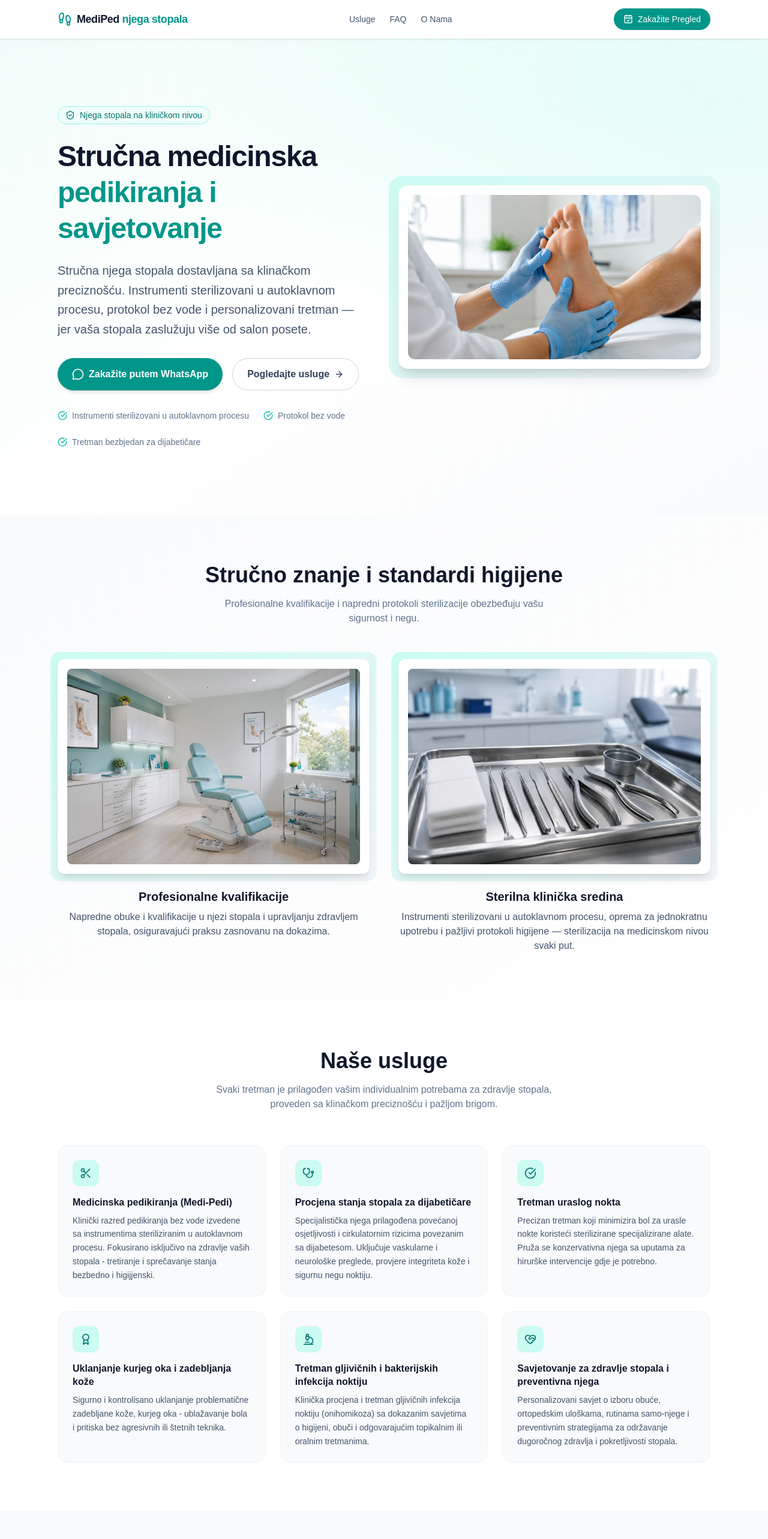
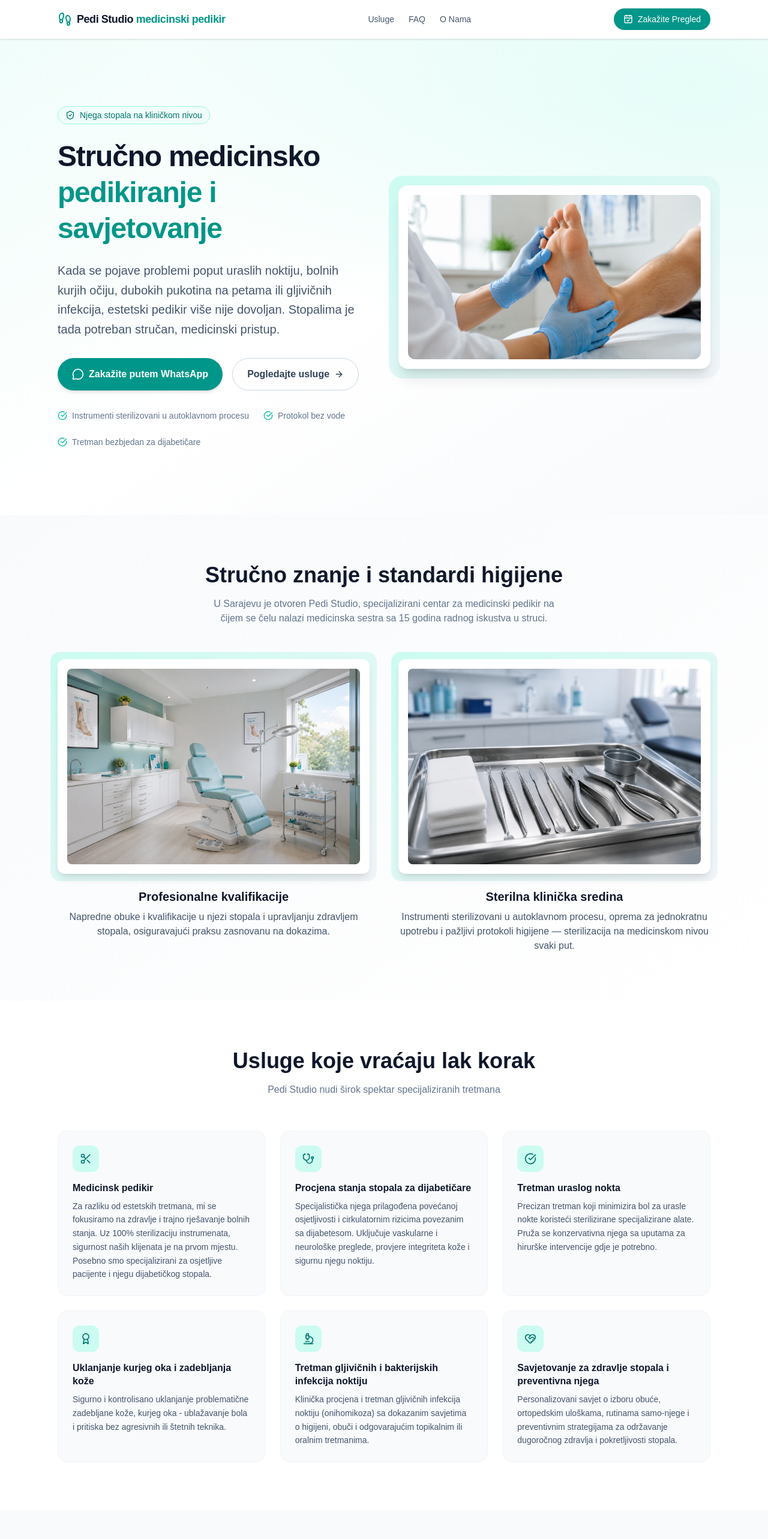
Before and after one commit to harsul/medical-pedicure, a Next.js app: page /medical-pedicure/ in a window 1280 px wide. Shown: the top 2566 px of the page at 60% size. Built offline with nearby package versions, Linux system fonts and the light colour scheme.

Commit message:
feat: update branding and content across multiple sections for Pedi Studio

```diff
--- a/src/app/layout.tsx
+++ b/src/app/layout.tsx
@@ -13,7 +13,7 @@ const geistMono = Geist_Mono({
 });
 
 export const metadata: Metadata = {
-  title: "Medi Ped njega stopala",
+  title: "Pedi Studio",
   description: "Profesionalni medicinski pedikir i njega stopala u Sarajevu. Pružamo vrhunsku negu stopala i tretmane za zdravlje vaših nogu.",
 };
 
--- a/src/components/AboutSection.tsx
+++ b/src/components/AboutSection.tsx
@@ -2,12 +2,8 @@ import { BadgeCheck, ShieldCheck, Footprints, MapPin, Clock, Phone } from "lucid
 
 export const ABOUT_CONTENT = {
   aboutHeading: "O Nama",
-  aboutParagraph1:
-    "Specijalizirana praksa za zdravlje stopala posvećena pružanju klinačke izvrsnosti na svakom pregledu. Naš praktičar ima napredne kvalifikacije u njezi stopala i donosi iskrenu posvećenost tretmanu zasnovanom na dokazima i usmerenom na pacijenta.",
-  aboutParagraph2:
-    "Verujemo da su zdrava stopala fundamentalna za kvalitet života - i da svako zaslužuje pristup istom standardu njege, bilo da upravlja složenim stanjem poput dijabetesa ili jednostavno održavajući zdravlje stopala iz dana u dan.",
-  aboutParagraph3:
-    "Svaki detalj - od sterilnosti naših instrumenata do tempa vašeg pregleda - je osmišljen sa vašom udobnošću, sigurnošću i dugoročnim zdravljem stopala na umu. Naša misija je da redefinišemo šta znači brinuti o stopalima, pružajući iskustvo koje je jednako stručno koliko i brižno.",
+  aboutParagraph1:"Zakažite svoj termin na vrijeme i priuštite svojim stopalima njegu kakvu zaslužuju. Jer zdrav korak je lak korak!",
+  aboutParagraph2:"Pedi Studio je specijalizirani centar za medicinski pedikir na čijem se čelu nalazi medicinska sestra sa 15 godina radnog iskustva u struci.",
   badge1: "Potpuno osiguran i opremljen na klinačkim standardima",
   badge2: "Instrumenti sterilizovani u autoklavnom procesu - svaki put",
   badge3: "Specijalizirana njega za sve zdravstvene probleme stopala",
@@ -19,8 +15,7 @@ export const ABOUT_CONTENT = {
   locationMapsUrl:
     "https://www.google.com/maps/search/Srdjana+Aleksica+14+Otoka+Sarajevo+Bosna+i+Hercegovina",
   hoursLabel: "Radno Vrijeme",
-  hoursWeekdays: "Pon-Pet: 18:00 - 21:00",
-  hoursSaturday: "Sub: 09:00 - 12:00",
+  hoursWeekdays: "Pon-Sub: 08:00 - 20:00",
   hoursSunday: "Ned: Zatvoreno",
   contactLabel: "Kontakt",
   phone: "+387 61 566 787",
@@ -38,7 +33,6 @@ export default function AboutSection() {
             </h2>
             <p className="text-slate-600 leading-relaxed mb-4">{c.aboutParagraph1}</p>
             <p className="text-slate-600 leading-relaxed mb-4">{c.aboutParagraph2}</p>
-            <p className="text-slate-600 leading-relaxed">{c.aboutParagraph3}</p>
             <div className="mt-8 space-y-3">
               <div className="flex items-center gap-3">
                 <BadgeCheck className="w-5 h-5 text-teal-600 flex-shrink-0" />
@@ -87,8 +81,6 @@ export default function AboutSection() {
                   <p className="text-slate-600 text-sm">
                     {c.hoursWeekdays}
                     <br />
-                    {c.hoursSaturday}
-                    <br />
                     {c.hoursSunday}
                   </p>
                 </div>
--- a/src/components/CredentialsSection.tsx
+++ b/src/components/CredentialsSection.tsx
@@ -3,7 +3,7 @@ const BASE_PATH = process.env.NEXT_PUBLIC_BASE_PATH ?? "";
 export const CREDENTIALS_CONTENT = {
   heading: "Stručno znanje i standardi higijene",
   subheading:
-    "Profesionalne kvalifikacije i napredni protokoli sterilizacije obezbeđuju vašu sigurnost i negu.",
+    "U Sarajevu je otvoren Pedi Studio, specijalizirani centar za medicinski pedikir na čijem se čelu nalazi medicinska sestra sa 15 godina radnog iskustva u struci.",
   card1ImageSrc: "/ordination.png",
   card1ImageAlt: "Profesionalne kvalifikacije i sertifikati",
   card1Title: "Profesionalne kvalifikacije",
--- a/src/components/FaqSection.tsx
+++ b/src/components/FaqSection.tsx
@@ -9,10 +9,9 @@ export const FAQ_CONTENT = {
 export const faqs: { question: string; answer: string }[] = [
   {
     question:
-      "Koja je razlika između medicinskog pedikiranja i standardne salon pedikiranja?",
-    answer: `Medicinska pedikiranja - često nazvana Medi-Pedi, izvedena je od strane obučenog specijalista za zdravlje stopala u klinički okruženju, koristeći instrumente koji su sterilizovani u autoklavnom procesu između svakog pacijenta. Za razliku od standardne salon pedikiranja, naš tretman je bez vode: potapanje stopala u deljenu vodu se u potpunosti izbjegava, čime se eliminiše rizik od unakrsne kontaminacije i prenosivanja gljivica.
-
-Ne koristimo agresivno pilanje, oštre abrazivne peelingove ili prekomerno rezanje koje može oštetiti osjetljivu kožu i stvoriti prolazne točke za infekciju. Umjesto toga, koristimo precizne kirurške instrumente za tretiranje nokta, okružujućeg tkiva i kože na kontrolisani, dokazima potkrepljen način — sa fokusom isključivo na zdravstvene rezultate, a ne na estetski izgled.`,
+      "Zašto je medicinski pedikir drugačiji?",
+    answer: `Za razliku od klasičnih estetskih tretmana, medicinski pedikir u Pedi Studiju fokusiran je na zdravlje stopala i rješavanje konkretnih, bolnih stanja. Tretmani se izvode po najvišim higijenskim standardima, uz stopostotnu sterilizaciju instrumenata, što pruža maksimalnu sigurnost svim klijentima.
+Naš cilj nije samo privremeno sakriti problem, već ga trajno i bezbjedno riješiti. Zbog mog dugogodišnjeg iskustva u medicini, posebnu pažnju posvećujemo klijentima s osjetljivim problemima, poput dijabetičkog stopala, gdje svaka greška može biti opasna.`,
   },
   {
     question: "Da li je ovaj tretman bezbedan ako sam dijabetičar?",
--- a/src/components/HeroSection.tsx
+++ b/src/components/HeroSection.tsx
@@ -4,16 +4,15 @@ const BASE_PATH = process.env.NEXT_PUBLIC_BASE_PATH ?? "";
 
 export const HERO_CONTENT = {
   badgeText: "Njega stopala na kliničkom nivou",
-  headingLine1: "Stručna medicinska",
-  headingLine2: "pedikiranja i savjetovanje",
-  subheading:
-    "Stručna njega stopala dostavljana sa klinačkom preciznošću. Instrumenti sterilizovani u autoklavnom procesu, protokol bez vode i personalizovani tretman — jer vaša stopala zaslužuju više od salon posete.",
+  headingLine1: "Stručno medicinsko",
+  headingLine2: "pedikiranje i savjetovanje",
+  subheading:"Kada se pojave problemi poput uraslih noktiju, bolnih kurjih očiju, dubokih pukotina na petama ili gljivičnih infekcija, estetski pedikir više nije dovoljan. Stopalima je tada potreban stručan, medicinski pristup.",
   ctaWhatsapp: "Zakažite putem WhatsApp",
   ctaServices: "Pogledajte usluge",
   trustBadge1: "Instrumenti sterilizovani u autoklavnom procesu",
   trustBadge2: "Protokol bez vode",
   trustBadge3: "Tretman bezbjedan za dijabetičare",
-  whatsappUrl: "https://wa.me/[INSERT_WHATSAPP_NUMBER]",
+  whatsappUrl: "https://wa.me/+38761566787",
   imageSrc: "/hero-image.png",
   imageAlt: "Medical pedicure professional examination",
 };
--- a/src/components/Navbar.tsx
+++ b/src/components/Navbar.tsx
@@ -1,8 +1,8 @@
 import { Footprints, CalendarCheck } from "lucide-react";
 
 export const NAVBAR_CONTENT = {
-  brandName: "MediPed",
-  brandTagline: "njega stopala",
+  brandName: "Pedi Studio",
+  brandTagline: "medicinski pedikir",
   navUsluge: "Usluge",
   navFaq: "FAQ",
   navONama: "O Nama",
--- a/src/components/ServicesSection.tsx
+++ b/src/components/ServicesSection.tsx
@@ -9,23 +9,21 @@ import {
 } from "lucide-react";
 
 export const SERVICES_CONTENT = {
-  heading: "Naše usluge",
+  heading: "Usluge koje vraćaju lak korak",
   subheading:
-    "Svaki tretman je prilagođen vašim individualnim potrebama za zdravlje stopala, proveden sa klinačkom preciznošću i pažljom brigom.",
+    "Pedi Studio nudi širok spektar specijaliziranih tretmana",
 };
 
 export const services: { icon: LucideIcon; title: string; description: string }[] = [
   {
     icon: Scissors,
-    title: "Medicinska pedikiranja (Medi-Pedi)",
-    description:
-      "Klinički razred pedikiranja bez vode izvedene sa instrumentima steriliziranim u autoklavnom procesu. Fokusirano isključivo na zdravlje vaših stopala - tretiranje i sprečavanje stanja bezbedno i higijjenski.",
-  },
+    title: "Medicinsk pedikir",
+    description:"Za razliku od estetskih tretmana, mi se fokusiramo na zdravlje i trajno rješavanje bolnih stanja. Uz 100% sterilizaciju instrumenata, sigurnost naših klijenata je na prvom mjestu. Posebno smo specijalizirani za osjetljive pacijente i njegu dijabetičkog stopala."  },
   {
     icon: Stethoscope,
     title: "Procjena stanja stopala za dijabetičare",
     description:
-      "Specijalistička njega prilagođena povećanoj osjetljivosti i cirkulatornim rizicima povezanim sa dijabetesom. Uključuje vaskularne i neurološke preglede, provjere integriteta kože i sigurnu negu noktiju.",
+      "Specijalistička njega prilagođena povećanoj osjetljivosti i cirkulatornim rizicima povezanim sa dijabetesom. Uključuje vaskularne i neurološke preglede, provjere integriteta kože i sigurnu njegu noktiju.",
   },
   {
     icon: CheckCircle,
```
